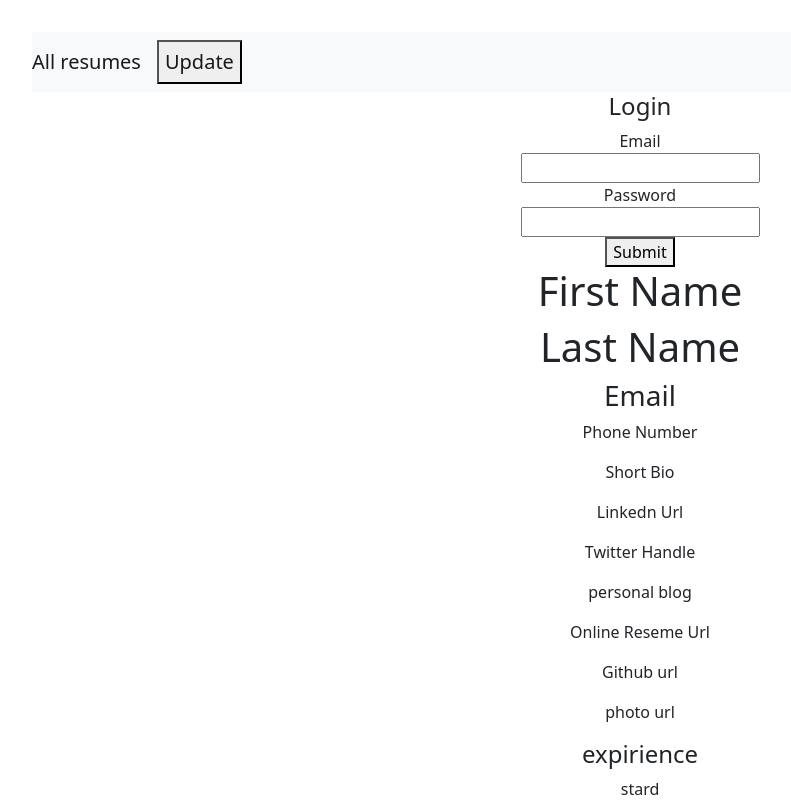
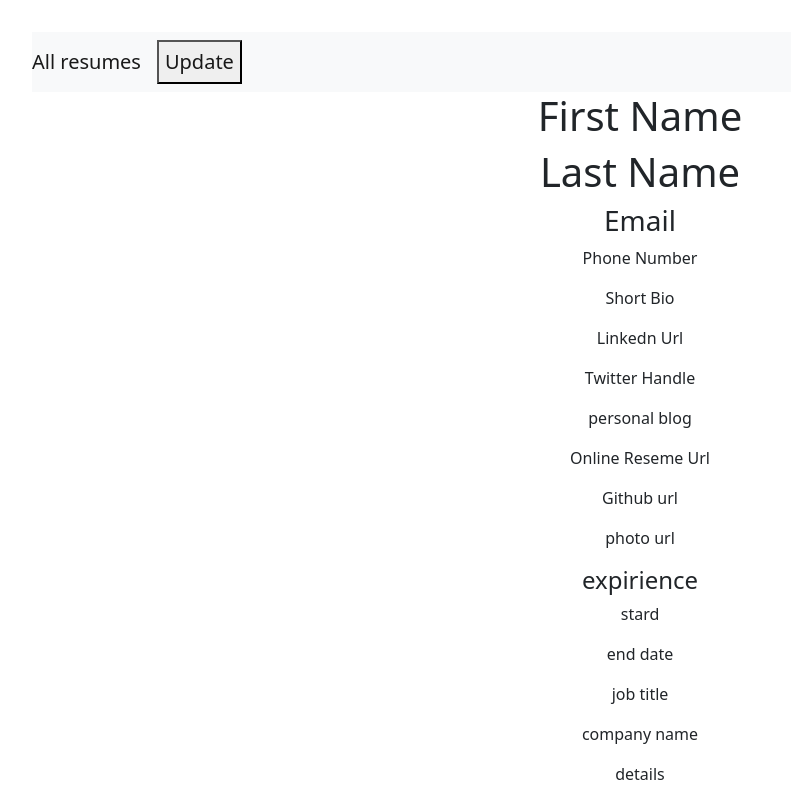
Before and after one commit to kadeillian21/student-portal, a React (Vite) app: page / in a window 1280 px wide. Shown: the top 800 px of the page, without its empty margins (0-791 px from the left). Built offline with nearby package versions, Linux system fonts and the light colour scheme.

Commit message:
deletes login form from front page

```diff
--- a/src/View.jsx
+++ b/src/View.jsx
@@ -53,8 +53,6 @@ export function View() {
     <div>
       <Navbar onSelectUpdateStudent={handleShowStudentUpdate} />
 
-      <Login />
-
       <div className="index" onSelectUpdate={handleShowStudentUpdate}>
         {resume.map((test) => (
           <div key={resume.id}>
@@ -90,7 +88,6 @@ export function View() {
           </div>
         ))}
         ;
-
       </div>
       <Modal
         show={isUpdateStudentVisible}
```
